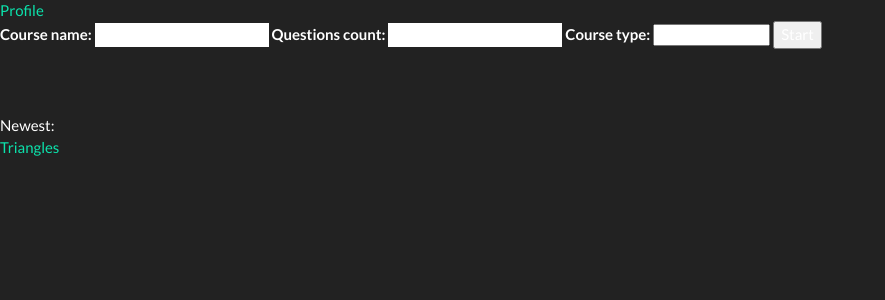
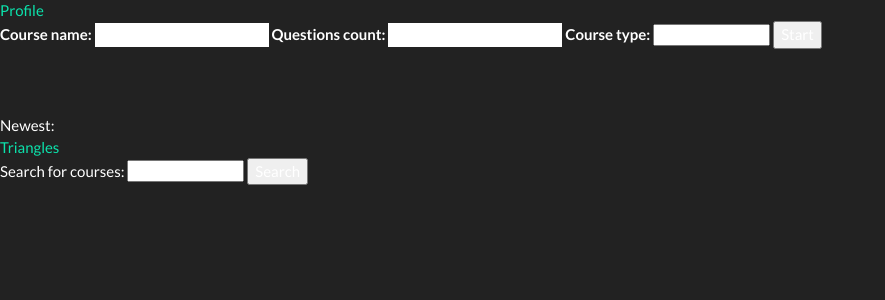
Before and after one commit to Morrghana/teachMe, a Flask app: page /courses in a window 1280 px wide. Shown: the top 300 px of the page, without its empty margins (0-885 px from the left). Run offline with Flask 2, Linux system fonts and the light colour scheme; the visitor is signed in with stand-in values (Sample User, id 1); data comes from the database, SQL or seed files in the repository.

Commit message:
Add search option

```diff
--- a/app/models/CourseModel.py
+++ b/app/models/CourseModel.py
@@ -83,3 +83,9 @@
         courseRepo=CourseRepository()
         types=courseRepo.getCourseTypes()
         return types
+
+
+    def searchCourses(self, courseType):
+        courseRepo=CourseRepository()
+        courses=courseRepo.searchCourses(courseType=courseType)
+        return courses
--- a/app/repositories/CourseRepository.py
+++ b/app/repositories/CourseRepository.py
@@ -85,3 +85,10 @@
         query="SELECT type FROM course_types"
         types=db.resultDict(query)
         return types
+
+
+    def searchCourses(self, courseType):
+        db=dbc()
+        query="SELECT course_id, title FROM courses WHERE type='{0}'".format(courseType)
+        courses=db.resultDict(query)
+        return courses
--- a/app/routes.py
+++ b/app/routes.py
@@ -71,15 +71,18 @@
 
 @teachMeApp.route("/courses", methods=['POST'])
 def startCreateCourses():
-    name = request.form['name']
-    count = request.form['questions']
-    courseType = request.form['type']
+    if request.form['search'] :
+        results=model.searchCourses(courseType=courseType)
+    else:
+        name = request.form['name']
+        count = request.form['questions']
+        courseType = request.form['type']
 
-    model=CourseModel()
-    id=model.addCourse(userId=session['userId'], title=name, type=courseType)
+        model=CourseModel()
+        id=model.addCourse(userId=session['userId'], title=name, type=courseType)
 
-    if name and count and courseType:
-        return redirect(url_for("openCreateCourseForm", name=name, count=count, id=id))
+        if name and count and courseType:
+            return redirect(url_for("openCreateCourseForm", name=name, count=count, id=id))
 
     return render_template("courses.html")
 
@@ -132,3 +135,13 @@
     courses=model.getUserCourses(userId=id)
 
     return render_template("profile.html", userData=userData[0], courses=courses)
+
+
+# @teachMeApp.route("/search", methods=['POST'])
+# def searchCourses():
+#     courseType=request.form['searchType']
+#     model=CourseModel()
+#     results=model.searchCourses(courseType=courseType)
+
+#     # return json.dumps({'html':print(results)})
+#     return render_template("courses.html", searchResults=results)
--- a/templates/courses.html
+++ b/templates/courses.html
@@ -24,5 +24,15 @@
   {% if newUrl and newTitle:%}
     Newest:<br>
     <a href={%print(newUrl)%}>{% print(newTitle) %}</a>
+
+    <form class="form-login" method="POST" action="/course">
+    Search for courses:  <select name='searchType'>
+      {% for type in types: %}
+        <option value={%print(type['type'])%}> {%print(type['type'])%} </option>
+      {% endfor %}
+    </select>
+              <button id="btnSearch" name="search" type="submit">Search</button>
+
+    </form>
   {% endif%}
   {% endblock %}
```
